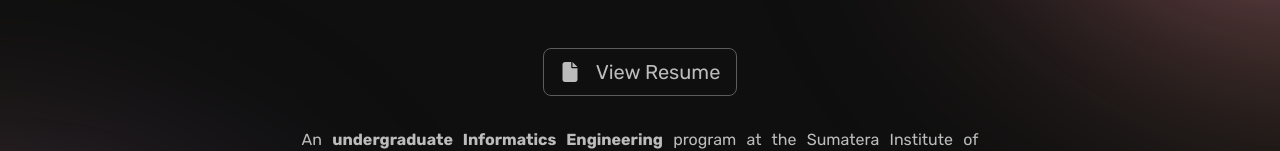
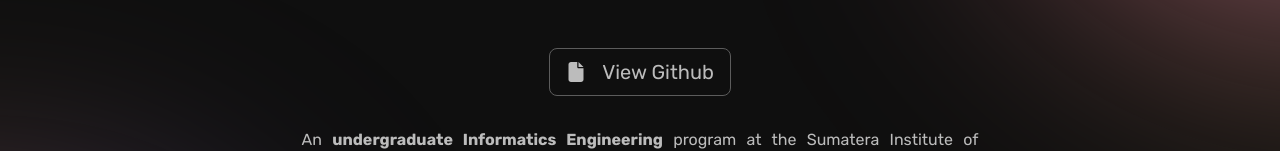
Before and after one commit to yondikavl/portfolio, a Next.js app: page / in a window 1280 px wide. Shown: the part 480-631 px from the top of the page. Built offline with nearby package versions, Linux system fonts and the light colour scheme.

Commit message:
fix: link

```diff
--- a/src/components/elements/Hero.tsx
+++ b/src/components/elements/Hero.tsx
@@ -7,7 +7,7 @@ import { Card } from "./Card";
 
 export const Hero = () => {
   const onClick = () => {
-    window.open("/about", "_blank");
+    window.open("https://github.com/yondikavl/", "_blank");
   };
 
   return (
@@ -35,7 +35,7 @@ export const Hero = () => {
             className="flex min-h-12 min-w-20 items-center justify-center gap-4 rounded-lg border border-[#5C5C5C] bg-[#0f0f0f] px-4 py-2 hover:bg-[#af9d55] hover:font-bold hover:text-[#0f0f0f] md:text-xl"
           >
             <FaFile className="md:text-xl" />
-            View Resume
+            View Github
           </button>
         </div>
         <div className="mt-8">
```
